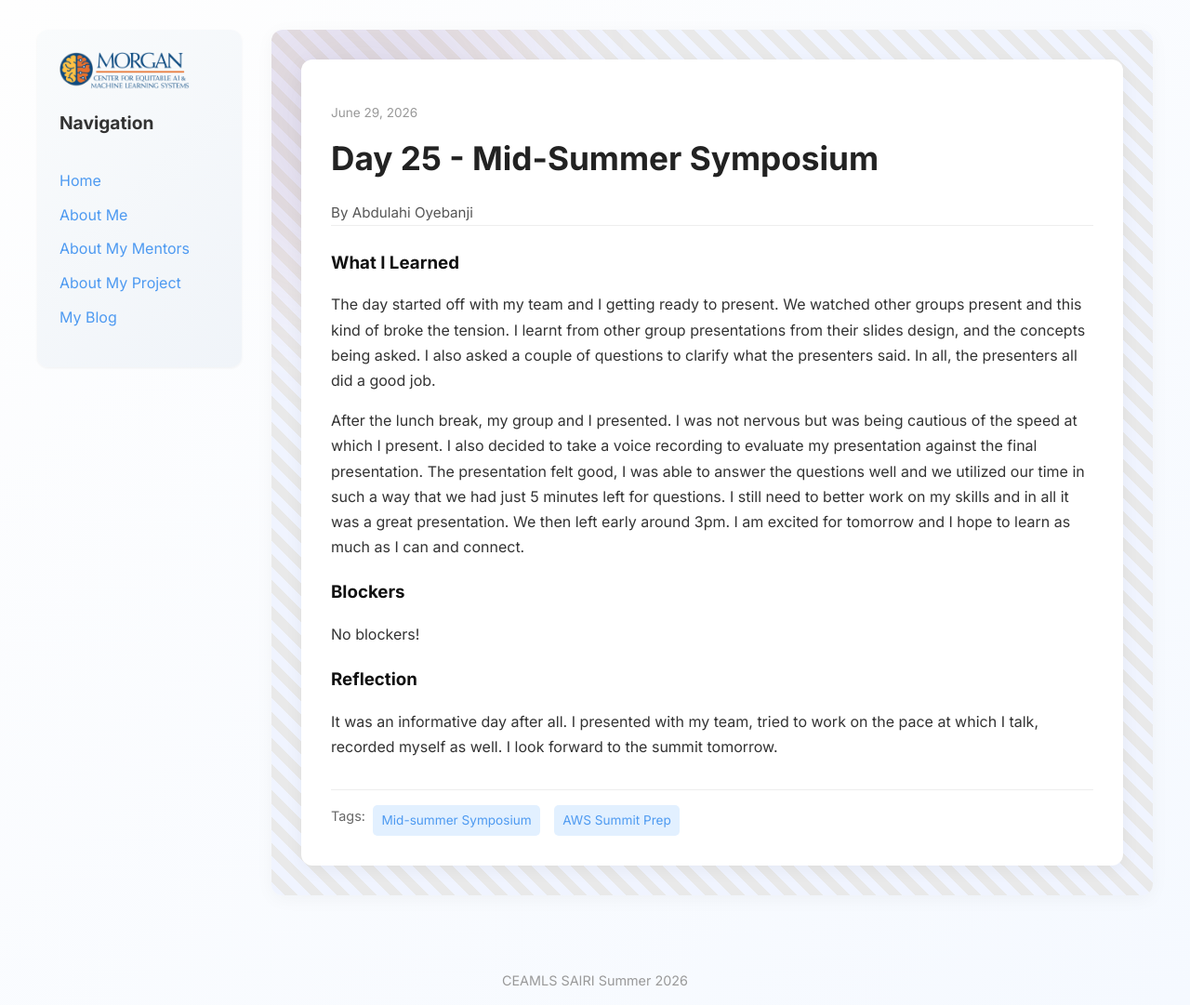
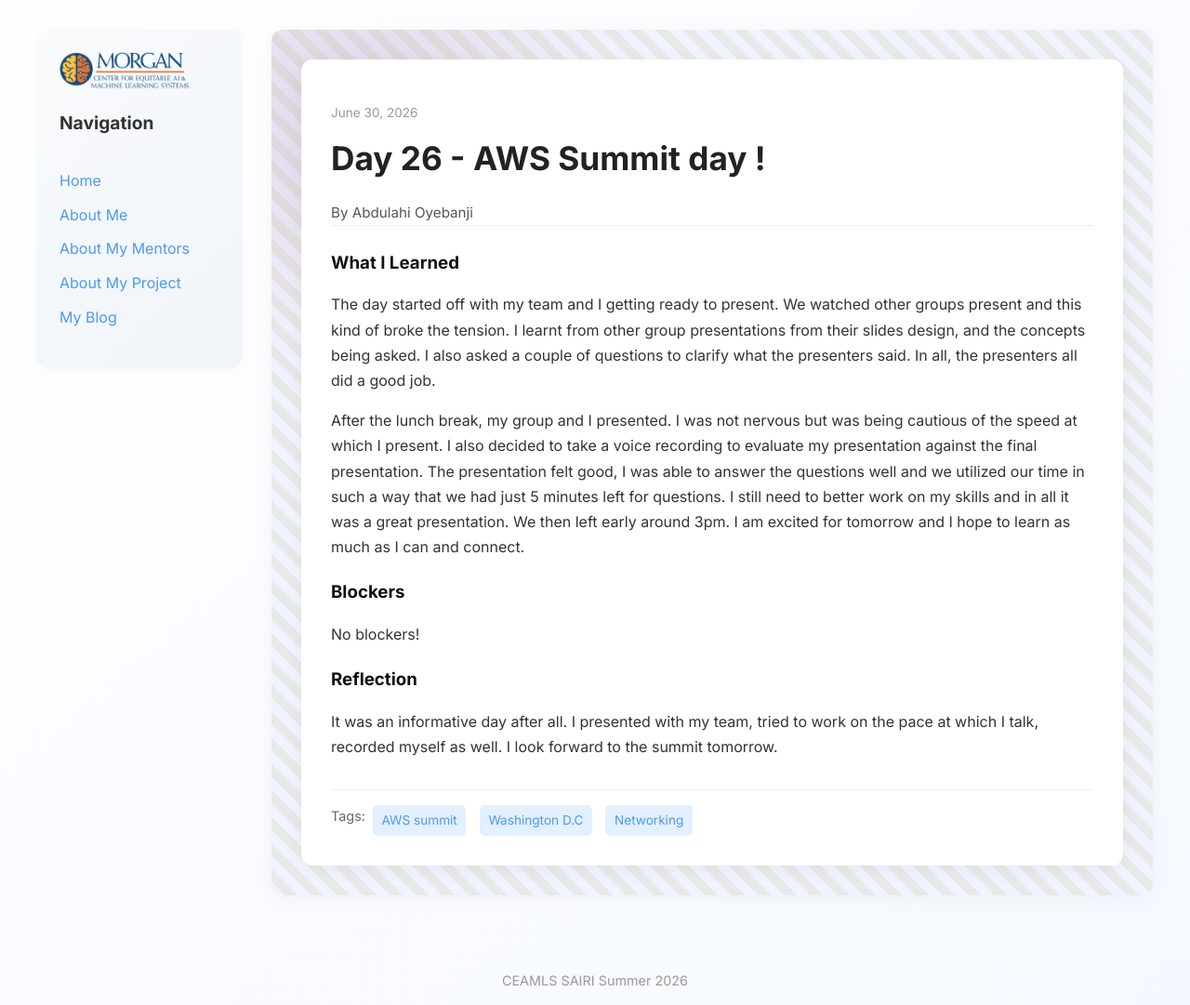
Before and after one commit to abdulahi-banji/abdulahi-banjiceamls26.github.io, a Jekyll site: the page built from _posts/2026-06-30-day-26.md, in a window 1280 px wide. Shown: the whole page at 93% size. Built offline with Jekyll 4.4.1, drawn with Linux system fonts in a browser that asks for light colours.

Commit message:
fixed day 26 title

```diff
--- a/_posts/2026-06-30-day-26.md
+++ b/_posts/2026-06-30-day-26.md
@@ -1,9 +1,9 @@
 ---
 layout: post
-title: "Day 25 - Mid-Summer Symposium"
-date: "2026-06-29 00:00:00"
+title: "Day 26 - AWS Summit day !"
+date: "2026-06-30 00:00:00"
 permalink: /day25.html
-tags: ["Mid-summer Symposium", "AWS Summit Prep"]
+tags: ["AWS summit", "Washington D.C", "Networking"]
 
 what_i_learned: |
   The day started off with my team and I getting ready to present. We watched other groups present and this kind of broke the tension. I learnt from other group presentations from their slides design, and the concepts being asked. I also asked a couple of questions to clarify what the presenters said. In all, the presenters all did a good job.
```
